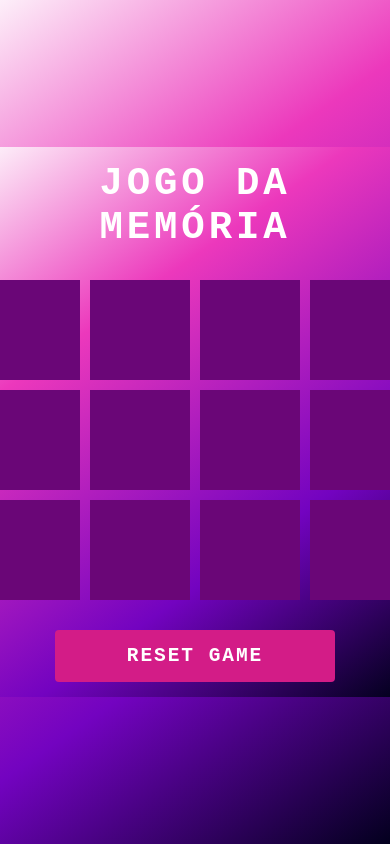
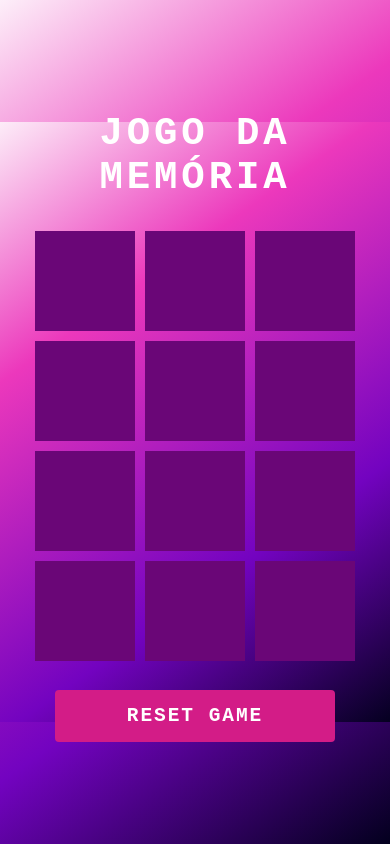
Before and after one commit to vanessa-aquino/jogo-da-memoria, a plain HTML site: page index.html in a window 390 px wide. Drawn offline with Linux system fonts and the light colour scheme.

Commit message:
fix: corrigido o problema de responsividade em dispositivos moveis

```diff
--- a/src/styles/main.css
+++ b/src/styles/main.css
@@ -30,14 +30,21 @@ body{
     }
 }
 
-@media(max-width: 557px) {
+@media(max-width: 550px) {
     .container {
-        height: 550px;
+        height: 600px;
         width: 400px;
     }
     h2 {
+        margin-top: 10px;
         font-size: 0.3rem;
         text-align: center;
+    }
+
+    .game{
+        display: flex;
+        border: 1px solid rgba(179, 0, 0, 0);
+        justify-content: center;
     }
 
 }
```
